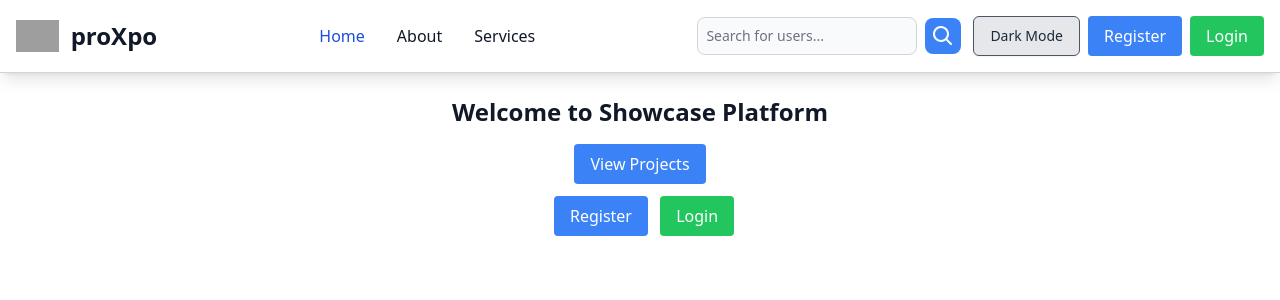
After one commit to sreeshanth-soma/Project-Portfolio, a Django app: page / in a window 1280 px wide. The commit adds this page. Shown: the top 300 px of the page. Run offline with Django 5.2, Linux system fonts and the light colour scheme; some libraries are stand-ins or nearby versions; grey boxes are pictures that could not be loaded.

Commit message:
latest commits

```diff
--- a/DjangoFlow.txt
+++ b/DjangoFlow.txt
@@ -5,7 +5,7 @@
 
      - Activate the virtual environment, using the command:
 
-          * source env_name/bin/activate
+          * source venv/bin/activate
 
 
 
--- /dev/null
+++ b/templates/home.html
@@ -0,0 +1,38 @@
+{% extends "layout.html" %}
+
+{% block title %}
+    Home
+{% endblock %}
+
+{% block content %}
+    <h1 class="text-2xl font-bold text-center my-4">Welcome to Showcase Platform</h1>
+
+    <div class="text-center">
+        <a href="{% url 'project_list' %}" class="inline-block bg-blue-500 text-white font-medium py-2 px-4 rounded hover:bg-blue-600">
+            View Projects
+        </a>
+        <div class="p-3">
+          {% if user.is_authenticated %}
+                <form method="post" action="{% url 'logout' %}">
+                    {% csrf_token %}
+                    <button class="bg-red-500 hover:bg-red-600 text-white font-bold py-2 px-6 ml-2 rounded" type="submit">
+                        Logout
+                    </button>
+                    <a href="{% url 'user_profile' request.user.username %}"
+               class="bg-blue-500 hover:bg-blue-600 text-white font-bold py-2 px-6 rounded">
+                View Profile
+            </a>
+
+                </form>
+                {% else %}
+                <a href="{% url 'register' %}" class="inline-block bg-blue-500 text-white font-medium py-2 px-4 rounded hover:bg-blue-600 ml-2">
+                    Register
+                </a>
+                <a href="{% url 'login' %}" class="inline-block bg-green-500 text-white font-medium py-2 px-4 rounded hover:bg-green-600 ml-2">
+                    Login
+                </a>
+                {% endif %}
+        </div>
+    </div>
+
+{% endblock %}
--- a/templates/layout.html
+++ b/templates/layout.html
@@ -97,7 +97,7 @@
                 {% with url_name=request.resolver_match.url_name %}
                 <ul class="flex flex-col p-4 md:p-0 mt-4 font-medium border border-gray-100 rounded-lg bg-gray-50 md:space-x-8 rtl:space-x-reverse md:flex-row md:mt-0 md:border-0 md:bg-white dark:bg-gray-800 md:dark:bg-gray-900 dark:border-gray-700">
                     <li>
-                        <a href="{% url 'project_list' %}" class="block py-2 px-3 rounded {% if url_name == 'project_list' or url_name == 'project_create' or url_name == 'project_edit' or url_name == 'project_delete' or url_name == 'index' or url_name == 'profile' %}text-blue-700 dark:text-blue-500{% else %}text-gray-900 dark:text-white{% endif %} hover:bg-gray-100 md:hover:bg-transparent md:hover:text-blue-700 md:p-0 md:dark:hover:text-blue-500 dark:hover:bg-gray-700 dark:hover:text-white md:dark:hover:bg-transparent dark:border-gray-700" aria-current="page">Home</a>
+                        <a href="{% url 'project_list' %}" class="block py-2 px-3 rounded {% if url_name == 'project_list' or url_name == 'project_create' or url_name == 'project_edit' or url_name == 'project_delete' or url_name == 'index' or url_name == 'profile' or url_name == 'home' %}text-blue-700 dark:text-blue-500{% else %}text-gray-900 dark:text-white{% endif %} hover:bg-gray-100 md:hover:bg-transparent md:hover:text-blue-700 md:p-0 md:dark:hover:text-blue-500 dark:hover:bg-gray-700 dark:hover:text-white md:dark:hover:bg-transparent dark:border-gray-700" aria-current="page">Home</a>
                     </li>
                     <li>
                         <a href="{% url 'about' %}" class="block py-2 px-3 rounded {% if url_name == 'about' %}text-blue-700 dark:text-blue-500{% else %}text-gray-900 dark:text-white{% endif %} hover:bg-gray-100 md:hover:bg-transparent md:hover:text-blue-700 md:p-0 md:dark:hover:text-blue-500 dark:hover:bg-gray-700 dark:hover:text-white md:dark:hover:bg-transparent dark:border-gray-700">About</a>
--- a/tweet/templates/index.html
+++ b/tweet/templates/index.html
@@ -9,7 +9,7 @@
     {% if messages %}
         <div class="messages">
             {% for message in messages %}
-                <div class="{% if message.tags == 'error' %}bg-red-300{% else %}bg-green-300{% endif %} border-l-4 border-red-400 p-4 mb-4 rounded-lg shadow-md text-xl font-semibold">
+                <div class="{% if message.tags == 'error' %}bg-red-300{% else %}bg-green-300{% endif %} text-amber-900 border-l-4 border-red-400 p-4 mb-4 rounded-lg shadow-md text-xl font-semibold">
                     <p>{{ message }}</p>
                 </div>
             {% endfor %}
@@ -91,7 +91,7 @@
 
         <!-- Comments List -->
         <div class="bg-white text-gray-900 dark:bg-gray-800 dark:text-white rounded-lg shadow-lg p-6 transition-colors duration-300">
-            <h3 class="text-xl font-bold mb-4">Community Feedback ({{ project.comments.count }})</h3>
+            <h3 class="text-xl font-bold mb-4">Comments ({{ project.comments.count }})</h3>
 
             {% for comment in project.comments.all %}
                 <div class="mb-6 pb-4 border-b border-gray-200 dark:border-gray-700 relative">
--- a/tweet/templates/project_list.html
+++ b/tweet/templates/project_list.html
@@ -14,7 +14,7 @@ Tweet Home
 <div class="container flex flex-wrap gap-6 justify-center">
     {% for project in projects %}
     <div class="bg-white text-gray-900 dark:bg-gray-800 dark:text-white rounded-lg shadow-lg p-6 w-96 relative transition-colors duration-300">
-        <!-- Three Dots Dropdown -->
+        <!-- Three Dots Option -->
         {% if project.user == user %}
         <div class="absolute top-4 right-4">
             <button class="p-2 rounded-full hover:bg-gray-700">
--- a/tweet/views.py
+++ b/tweet/views.py
@@ -4,7 +4,7 @@ from .forms import ProfilePictureForm, ProjectForm, UserRegistrationForm, Commen
 from django.contrib.auth.decorators import login_required
 from django.contrib.auth import login, authenticate
 from django.contrib.auth.models import User
-from django.db.models import Q, Avg
+from django.db.models import Q
 from django.contrib import messages
 from django.contrib.auth.forms import AuthenticationForm
 from django.utils import timezone
@@ -71,7 +71,7 @@ def add_comment(request, project_id):
     project = get_object_or_404(Project, id=project_id)
 
     if Comment.objects.filter(user=request.user, project=project).exists():
-        messages.error(request, "You have already commented on this project.")
+        # messages.error(request, "You have already commented on this project.")
         return redirect('index', project_id=project.id)
 
     if request.method == "POST":
@@ -80,7 +80,7 @@ def add_comment(request, project_id):
             comment = form.save(commit=False)
             comment.user = request.user
             comment.project = project
-            comment.rating = int(request.POST.get('rating', 3))  # Get rating from hidden input
+            comment.rating = int(request.POST.get('rating', 0))  # Get rating from hidden input
             comment.save()
             messages.success(request, "Your comment has been added!")
             return redirect('index', project_id=project.id)
--- a/tweetAurDjango/urls.py
+++ b/tweetAurDjango/urls.py
@@ -18,9 +18,12 @@ from django.contrib import admin
 from django.urls import path, include
 from django.conf import settings
 from django.conf.urls.static import static
-from django.contrib.auth.urls import views as auth_views
+from django.contrib.auth.urls import views as auth_view
+from . import views
+
 
 urlpatterns = [
+    path('',views.home,name="home"),
     path('admin/', admin.site.urls),
     path('tweet/', include('tweet.urls')),
     path('accounts/', include('django.contrib.auth.urls')),
--- /dev/null
+++ b/tweetAurDjango/views.py
@@ -0,0 +1,5 @@
+from django.shortcuts import render
+
+
+def home(request):
+     return render(request, 'home.html')
```
Also changed, not shown: theme/static/css/dist/styles.css (+27 -35 lines), tweet/templates/profile.html (+6 -7 lines), db.sqlite3, media/background_pics/Screenshot_2025-01-18_at_7.30.05PM.png (added), static/images/defaultProfile.png (added).
